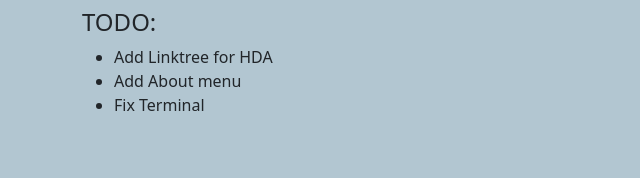
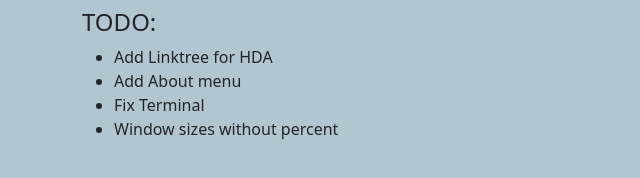
Before and after one commit to levitaes/thief-site, a plain HTML site: page apps/trash.app.html in a window 1280 px wide. Shown: the whole page, without its empty margins (0-640 px from the left). Drawn offline with Linux system fonts and the light colour scheme.

Commit message:
feat: add bullet points to trash

```diff
--- a/apps/trash.app.html
+++ b/apps/trash.app.html
@@ -24,6 +24,7 @@
                     <li>Add Linktree for HDA</li>
                     <li>Add About menu</li>
                     <li>Fix Terminal</li>
+                    <li>Window sizes without percent</li>
                 </ul>
             </row>
         </div>
```
Also changed, not shown: 1 other file.
